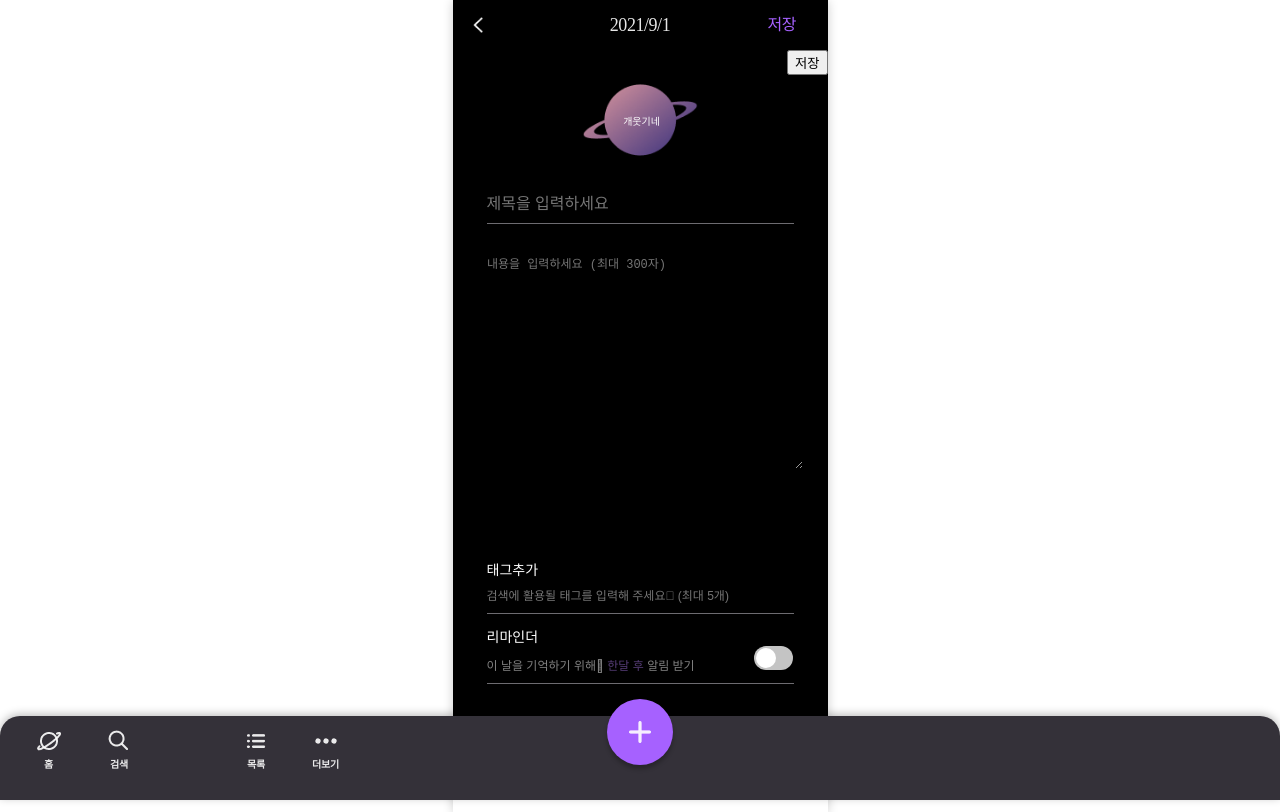
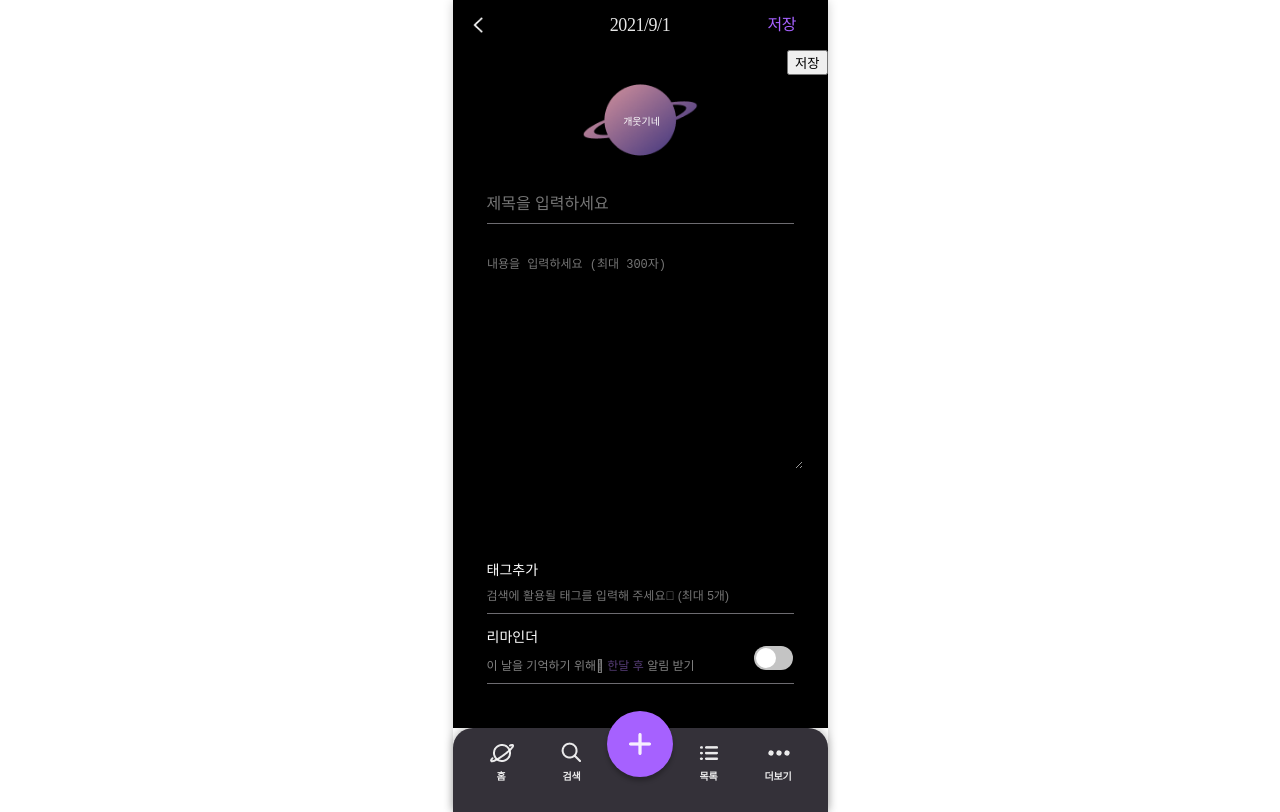
Before and after one commit to KMU-WINK/OMO, a React (Create React App) app in the folder front/: page /write in a window 1280 px wide. Built offline with nearby package versions, Linux system fonts and the light colour scheme; a web font is replaced by a local one.

Commit message:
edit footer

```diff
--- a/front/src/components/common/footer.js
+++ b/front/src/components/common/footer.js
@@ -43,6 +43,9 @@ const Footer = (props) => {
 export default Footer;
 
 const BackGround = styled.div`
+  width: 375px;
+  position: fixed;
+  top: 728px;
   background: transparent;
   z-index: 100;
 `;
@@ -53,11 +56,7 @@ const Wrap = styled.div`
   background: #343139;
   box-shadow: 0px -2px 8px rgba(0, 0, 0, 0.25);
   border-radius: 20px 20px 0px 0px;
-  position: fixed;
-  left: 0;
-  bottom: 0;
   display: flex;
-  justify-content: space-around;
   align-items: center;
 `;
 
```
